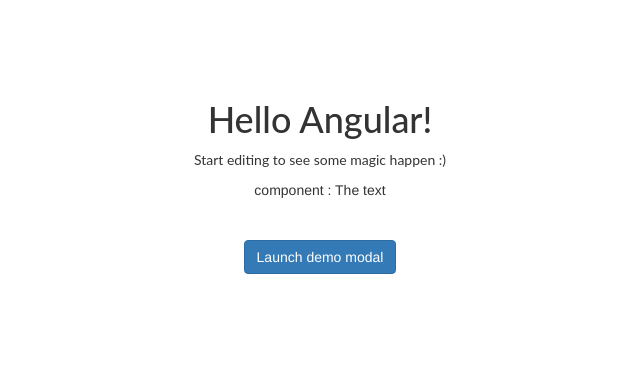
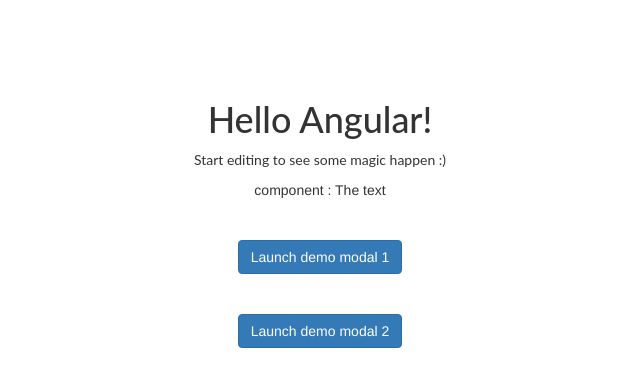
Before and after one commit to mjedli/angular-modal-bootstrap, an Angular app: page / in a window 1280 px wide. Shown: the top 386 px of the page, without its empty margins (320-960 px from the left). Built offline with nearby package versions, Linux system fonts and the light colour scheme.

Commit message:
3 files modified

```diff
--- a/src/app/app.component.html
+++ b/src/app/app.component.html
@@ -1,4 +1,6 @@
-<my-app-modal title={{text}}>loading</my-app-modal>
+<my-app-modal title={{text}} idModal="exampleModalLive" text="my new modal">loading</my-app-modal>
+
+<my-app-modal title={{text}} idModal="exampleModalLive2" text="my new modal 2">loading</my-app-modal>
 
 <div align="center" class="app">
   <hello name="{{ name }}"></hello>
@@ -12,7 +14,15 @@
 
   <div class="bd-example">
     <button (click)="showModal(text)" type="button" class="btn btn-primary" data-toggle="modal" data-target="#exampleModalLive">
-      Launch demo modal
+      Launch demo modal 1
+    </button>
+  </div>
+
+  <br><br>
+
+  <div class="bd-example">
+    <button (click)="showModal(text)" type="button" class="btn btn-primary" data-toggle="modal" data-target="#exampleModalLive2">
+      Launch demo modal 2
     </button>
   </div>
 </div>
--- a/src/app/modal/modal.component.html
+++ b/src/app/modal/modal.component.html
@@ -1,5 +1,5 @@
 <!-- Modal -->
-<div id="exampleModalLive" class="modal fade" tabindex="-1" role="dialog" aria-labelledby="exampleModalLiveLabel" style="display: none;" aria-hidden="true">
+<div id="{{idModal}}" class="modal fade" tabindex="-1" role="dialog" aria-labelledby="exampleModalLiveLabel" style="display: none;" aria-hidden="true">
   <div class="modal-dialog" role="document">
     <div class="modal-content">
       <div class="modal-header">
--- a/src/app/modal/modal.component.ts
+++ b/src/app/modal/modal.component.ts
@@ -10,6 +10,8 @@
   constructor() { }
 
   @Input() title : String;
+  @Input() idModal : String;
+   @Input() text : String;
 
   ngOnInit() {
   }
@@ -17,7 +19,7 @@
   closeModal() {
     console.log("close");
     console.log("save title value : " + this.title);
-    $("#exampleModalLive").modal("hide");
+    $("#"+this.idModal).modal("hide");
   }
 
 }
```
